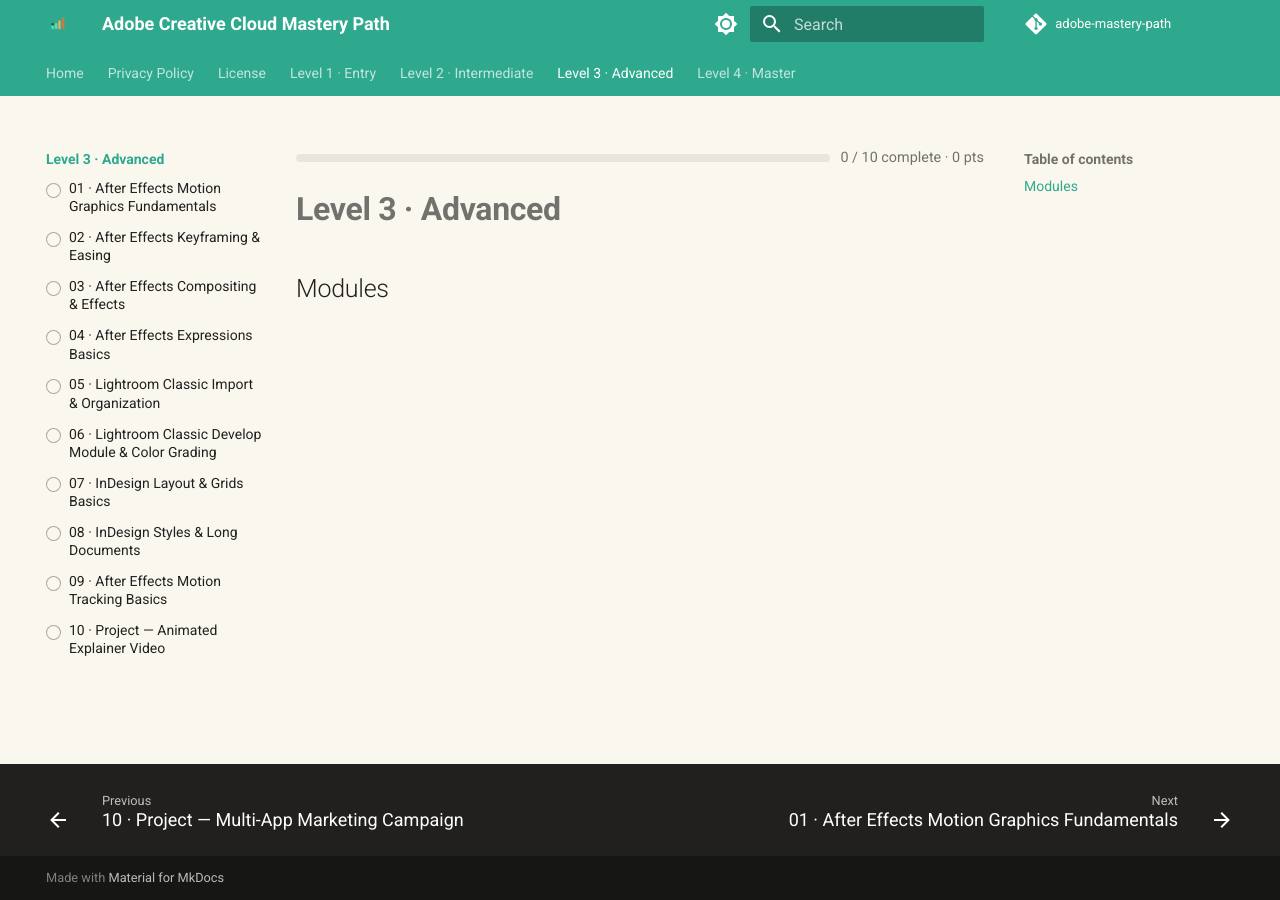
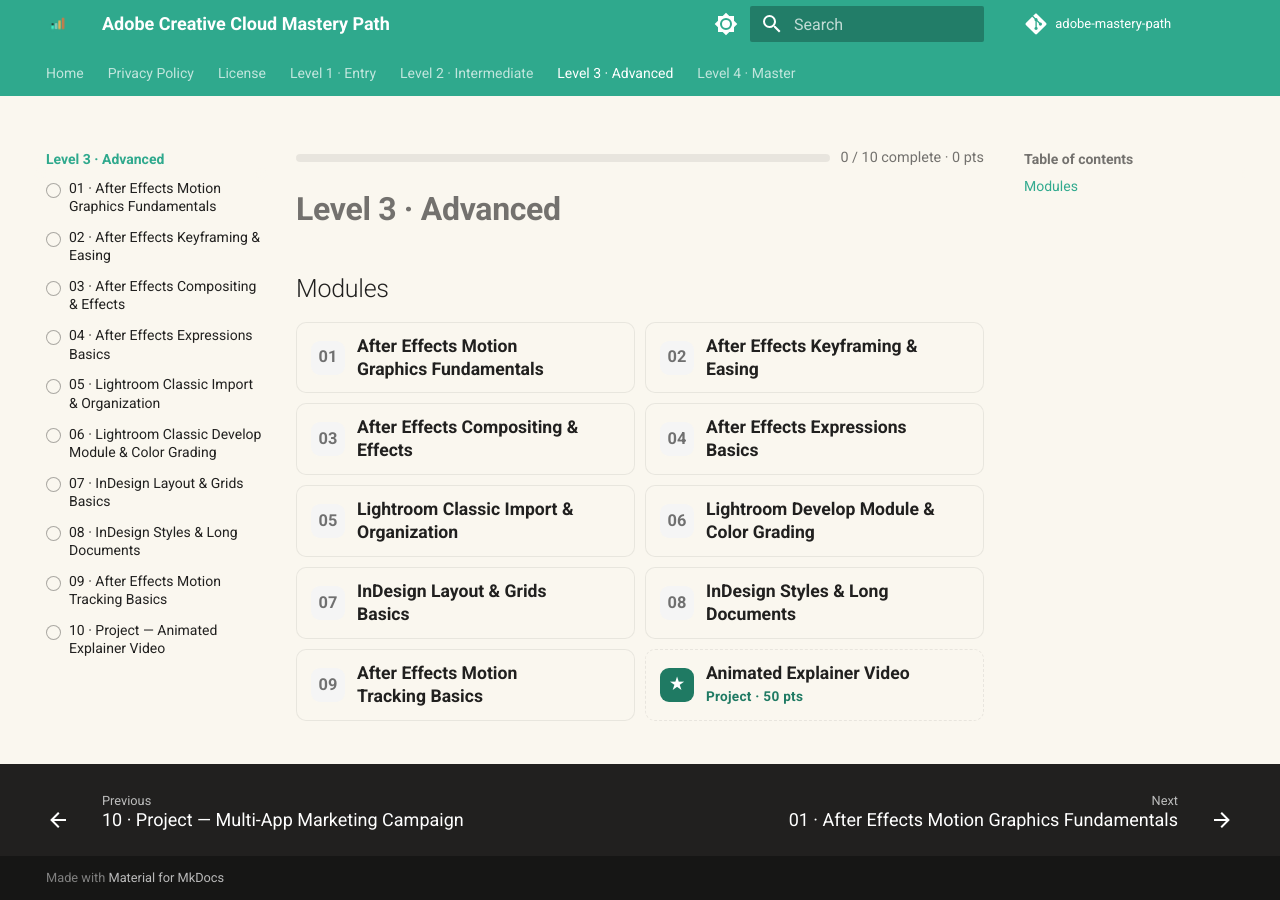
Before and after one commit to SIGILIPELLI/adobe-mastery-path, an MkDocs documentation site: the page built from docs/level-3/index.md, in a window 1280 px wide. Built offline with MkDocs 1.6.1 and Material for MkDocs 9.7.7, drawn with Linux system fonts in a browser that asks for light colours; comment, search, counter and statistics services are not loaded; part of the change alters nothing that is shown.

Commit message:
Fix missing module list links on level overview pages
Several level-N/index.md pages listed module titles as plain text
instead of links, so the client-side tile enhancer found no <a>
inside each list item and replaced the list with an empty grid —
the "Modules" heading rendered with nothing underneath. Converted
each affected list to link to its real lesson file per mkdocs.yml's
nav; levels already linked correctly are untouched.

Co-Authored-By: Claude Sonnet 5 <noreply@anthropic.com>
Claude-Session: https://claude.ai/code/session_01Hje8nqbBP9V9WQ3JEcJc69

```diff
--- a/docs/level-3/index.md
+++ b/docs/level-3/index.md
@@ -2,13 +2,13 @@
 
 ## Modules
 
-1. After Effects Motion Graphics Fundamentals
-2. After Effects Keyframing & Easing
-3. After Effects Compositing & Effects
-4. After Effects Expressions Basics
-5. Lightroom Classic Import & Organization
-6. Lightroom Develop Module & Color Grading
-7. InDesign Layout & Grids Basics
-8. InDesign Styles & Long Documents
-9. After Effects Motion Tracking Basics
-10. Project — Animated Explainer Video
+1. [After Effects Motion Graphics Fundamentals](01-ae-motion-graphics-fundamentals.md)
+2. [After Effects Keyframing & Easing](02-ae-keyframing-easing.md)
+3. [After Effects Compositing & Effects](03-ae-compositing-effects.md)
+4. [After Effects Expressions Basics](04-ae-expressions-basics.md)
+5. [Lightroom Classic Import & Organization](05-lightroom-import-organization.md)
+6. [Lightroom Develop Module & Color Grading](06-lightroom-develop-color-grading.md)
+7. [InDesign Layout & Grids Basics](07-indesign-layout-grids.md)
+8. [InDesign Styles & Long Documents](08-indesign-styles-long-documents.md)
+9. [After Effects Motion Tracking Basics](09-ae-motion-tracking-basics.md)
+10. [Project — Animated Explainer Video](10-project-explainer-video.md)
```
